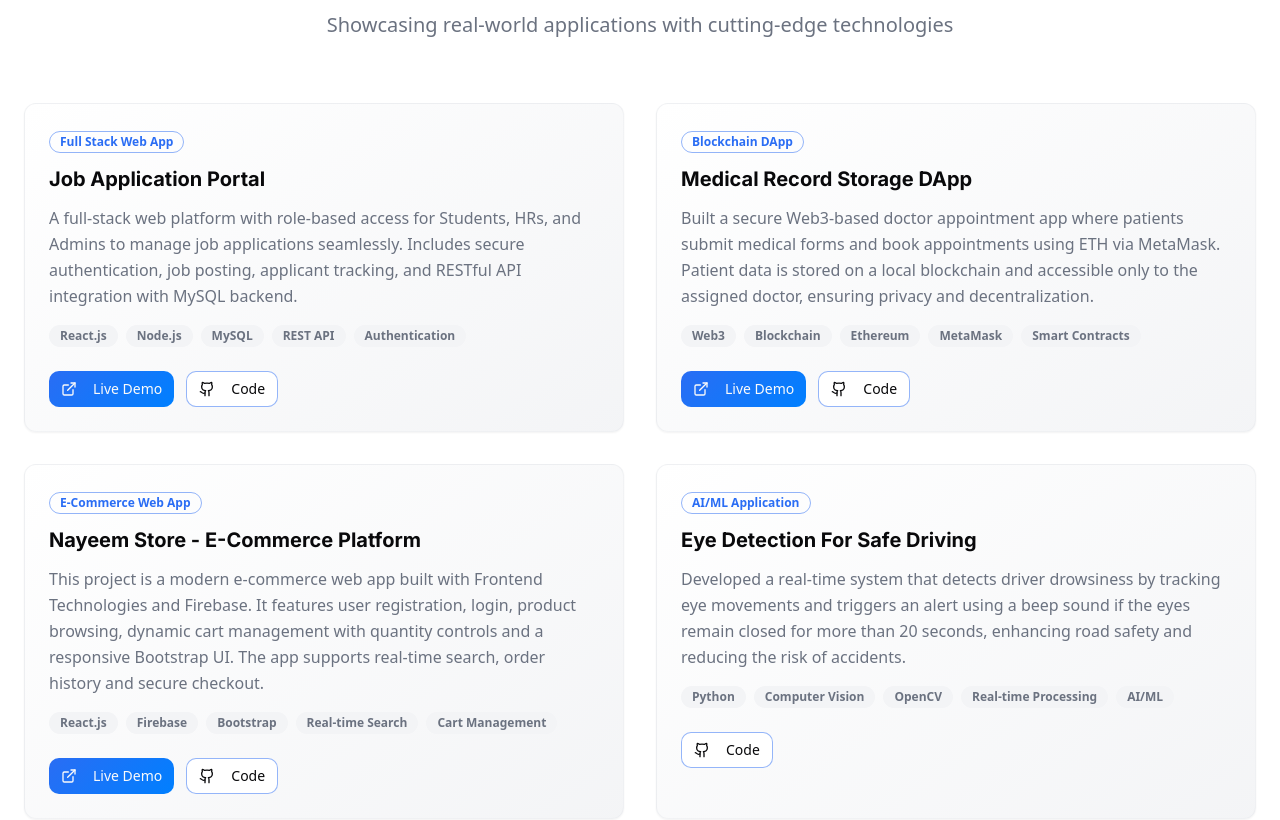
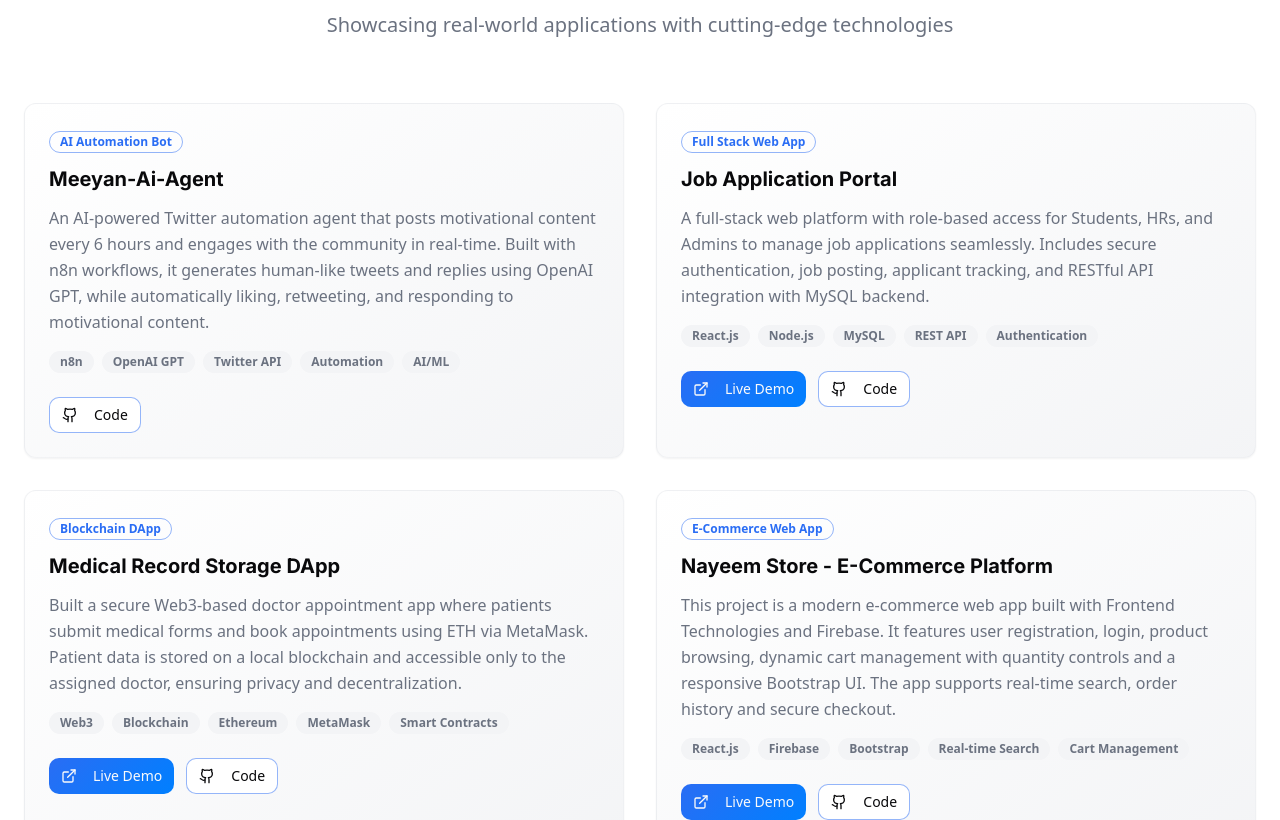
Before and after one commit to mmdnayeem4705/M_Md_Nayeem_portfolio, a React (Vite) app: page / in a window 1280 px wide. Shown: the part 1627-2447 px from the top of the page. Built offline with nearby package versions, Linux system fonts and the light colour scheme.

Commit message:
Add Meeyan-Ai-Agent project
Added the Meeyan-Ai-Agent project to the portfolio, including its description, features, tech stack, and setup instructions.

```diff
--- a/src/components/Projects.tsx
+++ b/src/components/Projects.tsx
@@ -5,6 +5,13 @@ import { ExternalLink, Github } from "lucide-react";
 
 const Projects = () => {
 const projects = [
+    {
+      title: "Meeyan-Ai-Agent",
+      description: "An AI-powered Twitter automation agent that posts motivational content every 6 hours and engages with the community in real-time. Built with n8n workflows, it generates human-like tweets and replies using OpenAI GPT, while automatically liking, retweeting, and responding to motivational content.",
+      technologies: ["n8n", "OpenAI GPT", "Twitter API", "Automation", "AI/ML"],
+      githubUrl: "https://github.com/mmdnayeem4705/Meeyan-Ai-Agent",
+      category: "AI Automation Bot"
+    },
     {
       title: "Job Application Portal",
       description: "A full-stack web platform with role-based access for Students, HRs, and Admins to manage job applications seamlessly. Includes secure authentication, job posting, applicant tracking, and RESTful API integration with MySQL backend.",
```
